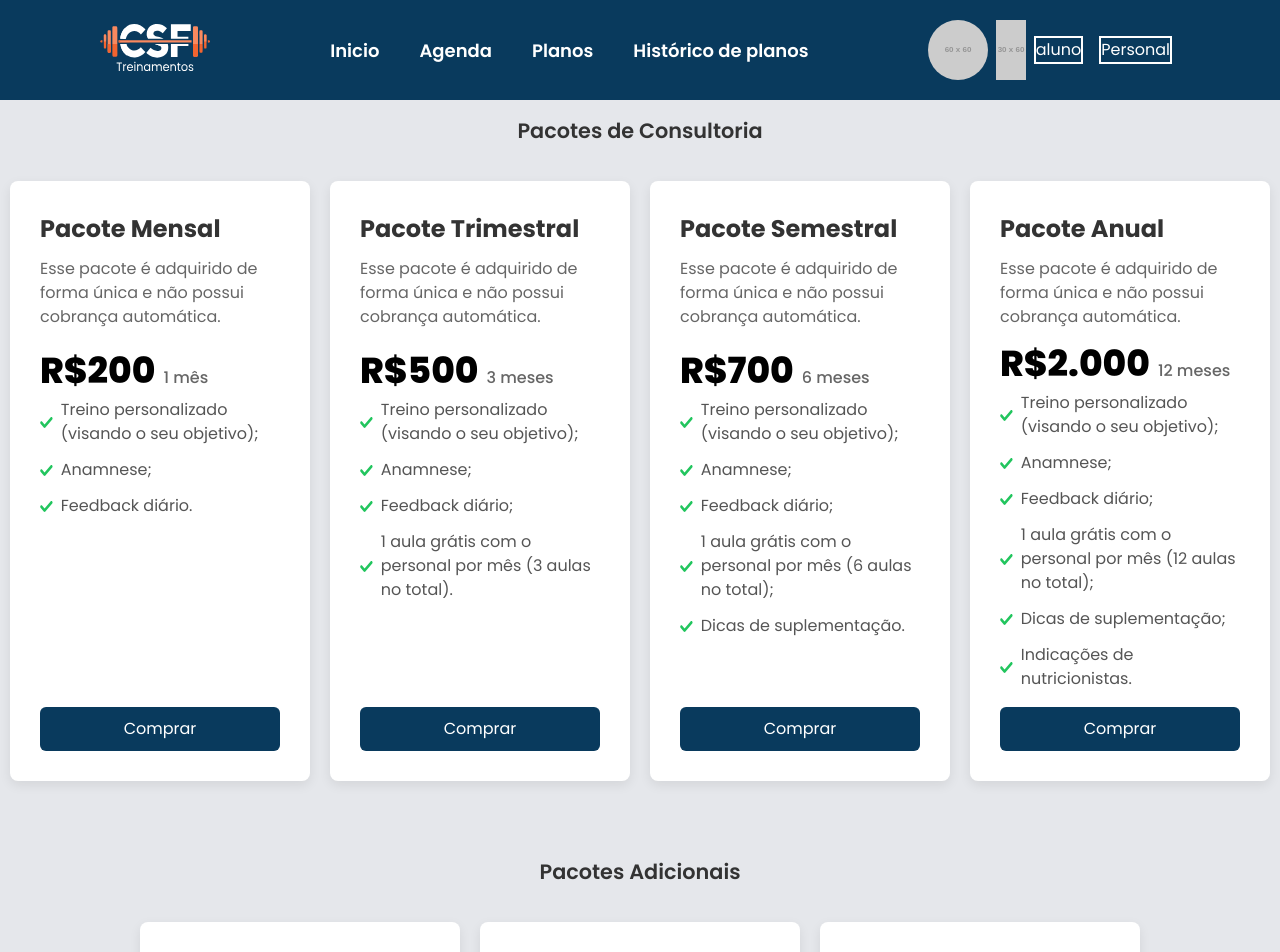
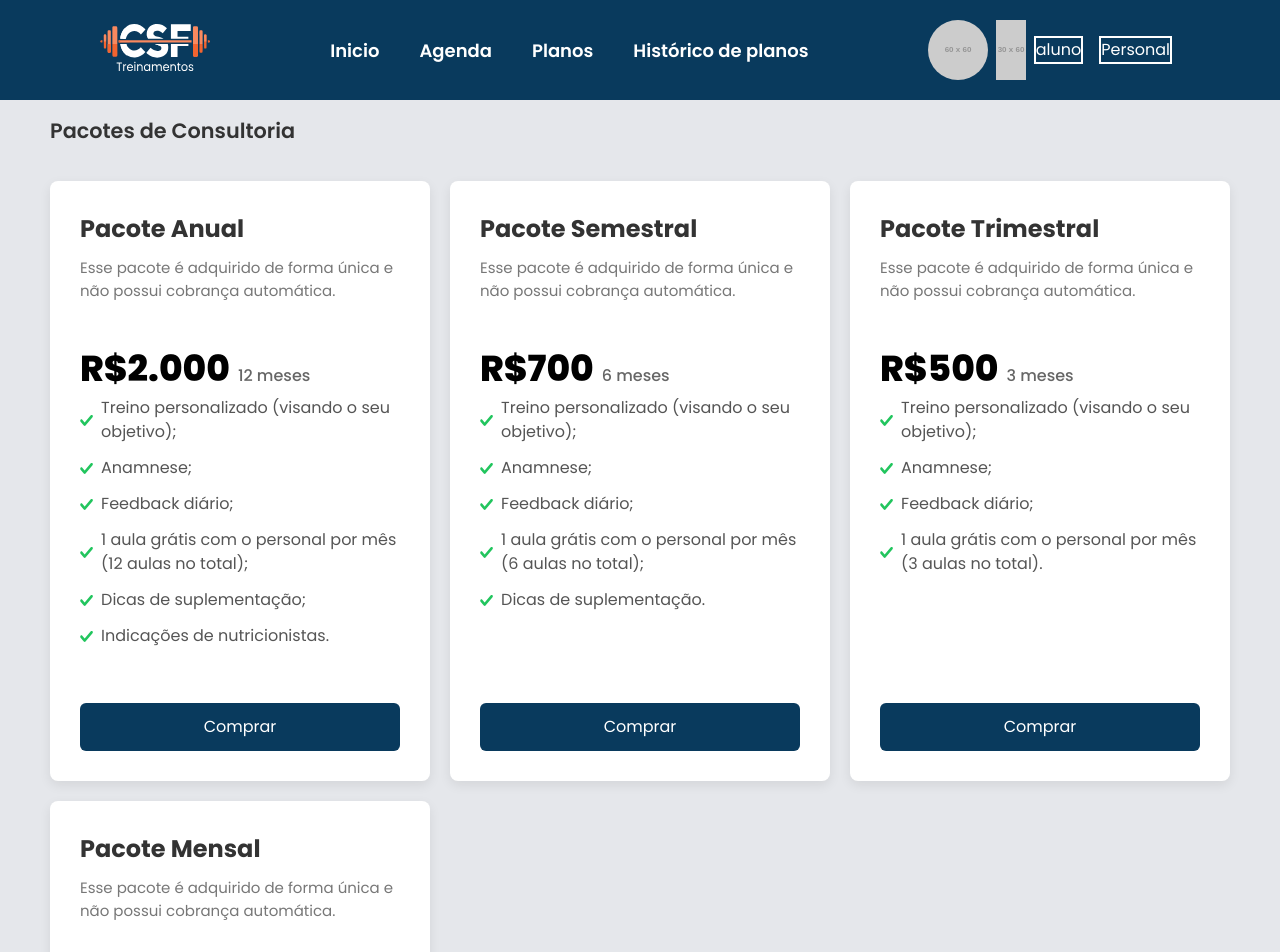
Before and after one commit to Projeto-Pesquisa-e-Inovacao-III/react-app, a React (Vite) app: page /packages in a window 1280 px wide. Shown: the top 952 px of the page. Built offline with nearby package versions, Linux system fonts and the light colour scheme.

Commit message:
feat: update Packages component to handle user type and improve package mock data style: change background color of Card components to white refactor: adjust layout and styling for PackageCard component and its mobile version

```diff
--- a/src/App.tsx
+++ b/src/App.tsx
@@ -13,7 +13,7 @@ import { Packages } from "./routes/Packages/Packages";
 import Dashboard from "./routes/Personal/Dashboard/dashboard";
 import ListUsers from "./routes/ListUsers/ListUsers"
 import Layout from "./components/Layout";
-import { useEffect, useState } from "react";
+import { useState } from "react";
 
 // todo list:
 // safari support // deixa baixo
@@ -41,7 +41,7 @@ function App() {
           <Routes>
             <Route path="/" element={<Home hasHeader={setHasHeader}/>} />
             <Route path="/schedule" element={<ViewSchedule hasHeader={setHasHeader}/>} />
-            <Route path="/packages" element={<Packages hasHeader={setHasHeader} />} />
+            <Route path="/packages" element={<Packages type={type} hasHeader={setHasHeader} />} />
 
             <Route path="/home" element={<Overview isPrestador={type === "personal"} hasHeader={setHasHeader} />} />
             <Route path="/dashboard" element={<Dashboard hasHeader={setHasHeader} />} />
--- a/src/components/CardCheckSchedule/style.css
+++ b/src/components/CardCheckSchedule/style.css
@@ -1,5 +1,5 @@
 .card {
-    background-color: aliceblue;
+    background-color: #fff;
     width: 100%;
     border-radius: 12px;
     padding: 10px 20px;
--- a/src/components/PackageCard/desktop.css
+++ b/src/components/PackageCard/desktop.css
@@ -1,13 +1,4 @@
 @media (min-width: 1024px) {
-
-    .packages-title-container {
-        margin-top: 40px;
-        margin-left: 50px;
-        margin-right: 50px;
-        padding: 0 0 20px 0;
-        text-align: center;
-    }
-
     .packages-title-container h1 {
         font-size: 35px;
         font-weight: 600;
@@ -16,7 +7,8 @@
     }
 
     .packages-list-wrapper-desktop {
-        display: flex;
+        display: grid;
+        grid-template-columns: repeat(auto-fit, minmax(300px, 1fr));
         flex-wrap: nowrap;
         justify-content: center;
         gap: 20px;
@@ -24,13 +16,12 @@
         padding: 20px 50px 60px 50px;
     }
 
-    .card-container {
+    .package-card-container {
         background-color: #ffffff;
         border-radius: 8px;
         box-shadow: 0 4px 12px rgba(0, 0, 0, 0.08);
         padding: 30px;
-        width: calc(33.333% - 20px);
-        min-width: 300px;
+        width: 100%;
         display: flex;
         flex-direction: column;
         align-items: flex-start;
@@ -114,6 +105,12 @@
         margin-top: auto;
     }
 
+    .card-btn-personal {
+        display: flex;
+        width: 100%;
+        gap: 20px;
+    }
+
     .card-btn:hover {
         background-color: #023c7a;
     }
--- a/src/components/PackageCard/index.tsx
+++ b/src/components/PackageCard/index.tsx
@@ -1,5 +1,6 @@
 import './mobile.css'
 import './desktop.css'
+import SmallerButton from '../SmallerButton';
 
 type PackageCardProps = {
     title: string;
@@ -11,6 +12,7 @@ type PackageCardProps = {
     onClick: () => void;
     isMobile?: boolean;
     variant?: "consultoria" | "adicional";
+    isPersonal?: boolean;
 };
 
 
@@ -18,7 +20,7 @@ export function PackageCard(props: PackageCardProps) {
     const { isMobile = false, variant = "consultoria" } = props;
 
     return (
-        <div className={`card-container card-variant-${variant}${isMobile ? '-mobile' : ''}`}>
+        <div className={`package-card-container card-variant-${variant}${isMobile ? '-mobile' : ''}`}>
 
             <h2 className={`card-title${isMobile ? '-mobile' : ''}`}>{props.title}</h2>
             <p className={`card-subtitle${isMobile ? '-mobile' : ''}`}>{props.subtitle}</p>
@@ -41,11 +43,17 @@ export function PackageCard(props: PackageCardProps) {
                 ))}
             </ul>
 
-            {
-                props.titlebtn === "" ? null :
+            {props.isPersonal ?
+                <button className={`card-btn-personal${isMobile ? '-mobile' : ''}`} onClick={props.onClick}>
+                    <SmallerButton type="button" title="Editar" />
+                    <SmallerButton type="button" title="Deletar" />
+                </button>
+                :
+                props.titlebtn && (
                     <button className={`card-btn${isMobile ? '-mobile' : ''}`} onClick={props.onClick}>
                         {props.titlebtn}
                     </button>
+                )
             }
         </div>
     );
--- a/src/components/PackageCard/mobile.css
+++ b/src/components/PackageCard/mobile.css
@@ -29,6 +29,12 @@
         width: 100%;
         padding: 10px 20px 30px 20px;
     }
+}
+
+.card-btn-personal-mobile {
+    display: flex;
+    width: 100%;
+    gap: 20px;
 }
 
 
--- a/src/routes/Packages/Packages.tsx
+++ b/src/routes/Packages/Packages.tsx
@@ -1,72 +1,85 @@
 import { LogoHeaderMobile } from "../../components/LogoHeaderMobile";
 import { useMediaQuery } from "@mui/material";
-import UserHeaderMobile from "../../components/UserHeader/UserHeaderMobile/UserHeaderMobile";
 import { PackageCard } from "../../components/PackageCard";
 import { packagesMock } from "./mocks/packagesMock";
 import { packagesMockAdicional } from "./mocks/packagesMockAdicional";
 import "./mobile.css"
 import "./desktop.css"
+import SmallerButton from "../../components/SmallerButton";
 
-export function Packages({hasHeader}: {hasHeader: React.Dispatch<React.SetStateAction<boolean>>}) {
+type PackagesProps = {
+    hasHeader: React.Dispatch<React.SetStateAction<boolean>>;
+    type: "personal" | "student";
+};
+
+export function Packages({ hasHeader, type }: PackagesProps) {
     const isMobile = useMediaQuery("(max-width:1024px)");
+    hasHeader(true);
 
-    hasHeader(true);
+    const isPersonal = type === "personal";
 
     const handleBuyClick = (packageTitle: string) => {
         alert(`Você clicou para comprar o pacote: ${packageTitle}`);
-    }
+    };
 
     return (
         <>
-            <div className={`user-view-schedule${isMobile ? "-mobile" : ""}`}>
-                {isMobile && (
+            {isMobile && (
+                <div className={`user-view-schedule-mobile`}>
                     <div className="logo-header-mobile">
                         <LogoHeaderMobile />
                     </div>
+                </div>
+            )}
+
+            <div
+                className={`${isPersonal ? "personal-packages-title-container" : "packages-title-container"
+                    }${isMobile ? "-mobile" : ""}`}
+            >
+                <h1>
+                    {isPersonal ? "Pacotes Atuais" : "Pacotes de Consultoria"}
+                </h1>
+
+                {isPersonal && (
+                    <SmallerButton type="button" title="Adicionar Pacote" />
                 )}
             </div>
 
-            <div className="packages-title-container">
-                <h1>Pacotes de Consultoria</h1>
-            </div>
-
-            <div className={`packages-list-wrapper${isMobile ? '-mobile' : '-desktop'}`}>
+            <div className={`packages-list-wrapper${isMobile ? "-mobile" : "-desktop"}`}>
                 {packagesMock.map((pacote, index) => (
                     <PackageCard
                         key={index}
-                        title={pacote.title}
-                        subtitle={pacote.subtitle}
-                        price={pacote.price}
-                        duration={pacote.duration}
-                        benefits={pacote.benefits}
-                        titlebtn={pacote.titlebtn}
+                        {...pacote}
                         onClick={() => handleBuyClick(pacote.title)}
                         isMobile={isMobile}
+                        isPersonal={isPersonal}
                     />
                 ))}
             </div>
 
-            <div className="packages-title-container additional-title">
+            <div
+                className={`${isPersonal ? "personal-packages-title-container" : "packages-title-container"
+                    } additional-title${isMobile ? "-mobile" : ""}`}
+            >
                 <h1>Pacotes Adicionais</h1>
+
+                {isPersonal && (
+                    <SmallerButton type="button" title="Adicionar Pacote Adicional" />
+                )}
             </div>
 
-            <div className={`packages-list-wrapper-${isMobile ? 'mobile' : 'desktop'}`}>
+            <div className={`packages-list-wrapper-${isMobile ? "mobile" : "desktop"}`}>
                 {packagesMockAdicional.map((pacote, index) => (
                     <PackageCard
                         key={`adicional-${index}`}
-                        title={pacote.title}
-                        subtitle={pacote.subtitle}
-                        price={pacote.price}
-                        duration={pacote.duration}
-                        benefits={pacote.benefits}
-                        titlebtn={pacote.titlebtn}
+                        {...pacote}
                         onClick={() => handleBuyClick(pacote.title)}
                         isMobile={isMobile}
                         variant="adicional"
+                        isPersonal={isPersonal}
                     />
                 ))}
             </div>
-
         </>
-    )
+    );
 }
--- a/src/routes/Packages/mobile.css
+++ b/src/routes/Packages/mobile.css
@@ -1,7 +1,25 @@
-.packages-title-container {
-    text-align: center;
-    margin: 15px 20px 0 20px;
-    padding: 0 0 15px 0;
+.packages-title-container,
+.personal-packages-title-container {
+    margin: 15px 0 0 0;
+    padding: 0 50px 15px 50px;
+
+    .btn-sched {
+        width: 25%;
+        height: 50px;
+    }
+}
+
+.personal-packages-title-container-mobile, .additional-title-mobile {
+    padding: 10px 20px 30px 20px;
+    display: flex;
+    flex-direction: column;
+    align-items: center;
+    justify-content: center;
+    .btn-sched {
+        width: 25%;
+        height: 50px;
+        margin-top: 20px;
+    }
 }
 
 .packages-title-container h1 {
@@ -13,7 +31,6 @@
 
 
 .packages-list-wrapper-mobile {
-
     display: flex;
     flex-direction: column;
     align-items: center;
--- a/src/routes/Packages/mocks/packagesMock.tsx
+++ b/src/routes/Packages/mocks/packagesMock.tsx
@@ -1,66 +1,6 @@
 import type { PackagesCardType } from "../../../models/packagesCardType";
 
 export const packagesMock: PackagesCardType[] = [
-    {
-        title: "Pacote Mensal",
-        subtitle: "Esse pacote é adquirido de forma única e não possui cobrança automática.",
-        imageUrl: "",
-        price: "R$200",
-        duration: "1 mês",
-        benefits: [
-            "Treino personalizado (visando o seu objetivo);",
-            "Anamnese;",
-            "Feedback diário."
-        ],
-        titlebtn: "Comprar",
-        onClick: () => {
-            alert("Pacote Mensal Adquirido!");
-        },
-        typeUser: "usuario"
-
-    },
-
-    {
-        title: "Pacote Trimestral",
-        subtitle: "Esse pacote é adquirido de forma única e não possui cobrança automática.",
-        imageUrl: "",
-        price: "R$500",
-        duration: "3 meses",
-        benefits: [
-            "Treino personalizado (visando o seu objetivo);",
-            "Anamnese;",
-            "Feedback diário;",
-            "1 aula grátis com o personal por mês (3 aulas no total)."
-        ],
-        titlebtn: "Comprar",
-        onClick: () => {
-            alert("Pacote Trimestral Adquirido!");
-        },
-        typeUser: "usuario"
-
-    },
-
-    {
-        title: "Pacote Semestral",
-        subtitle: "Esse pacote é adquirido de forma única e não possui cobrança automática.",
-        imageUrl: "",
-        price: "R$700",
-        duration: "6 meses",
-        benefits: [
-            "Treino personalizado (visando o seu objetivo);",
-            "Anamnese;",
-            "Feedback diário;",
-            "1 aula grátis com o personal por mês (6 aulas no total);",
-            "Dicas de suplementação."
-        ],
-        titlebtn: "Comprar",
-        onClick: () => {
-            alert("Pacote Semestral Adquirido!");
-        },
-        typeUser: "usuario"
-
-    },
-
     {
         title: "Pacote Anual",
         subtitle: "Esse pacote é adquirido de forma única e não possui cobrança automática.",
@@ -81,5 +21,59 @@ export const packagesMock: PackagesCardType[] = [
         },
         typeUser: "usuario"
 
-    }
+    },
+    {
+        title: "Pacote Semestral",
+        subtitle: "Esse pacote é adquirido de forma única e não possui cobrança automática.",
+        imageUrl: "",
+        price: "R$700",
+        duration: "6 meses",
+        benefits: [
+            "Treino personalizado (visando o seu objetivo);",
+            "Anamnese;",
+            "Feedback diário;",
+            "1 aula grátis com o personal por mês (6 aulas no total);",
+            "Dicas de suplementação."
+        ],
+        titlebtn: "Comprar",
+        onClick: () => {
+            alert("Pacote Semestral Adquirido!");
+        },
+        typeUser: "usuario"
+    },
+    {
+        title: "Pacote Trimestral",
+        subtitle: "Esse pacote é adquirido de forma única e não possui cobrança automática.",
+        imageUrl: "",
+        price: "R$500",
+        duration: "3 meses",
+        benefits: [
+            "Treino personalizado (visando o seu objetivo);",
+            "Anamnese;",
+            "Feedback diário;",
+            "1 aula grátis com o personal por mês (3 aulas no total)."
+        ],
+        titlebtn: "Comprar",
+        onClick: () => {
+            alert("Pacote Trimestral Adquirido!");
+        },
+        typeUser: "usuario"
+    },
+    {
+        title: "Pacote Mensal",
+        subtitle: "Esse pacote é adquirido de forma única e não possui cobrança automática.",
+        imageUrl: "",
+        price: "R$200",
+        duration: "1 mês",
+        benefits: [
+            "Treino personalizado (visando o seu objetivo);",
+            "Anamnese;",
+            "Feedback diário."
+        ],
+        titlebtn: "Comprar",
+        onClick: () => {
+            alert("Pacote Mensal Adquirido!");
+        },
+        typeUser: "usuario"
+    },
 ]
```
Also changed, not shown: src/components/CardFilterCheckSchedule/style.css (+10 -8 lines).
